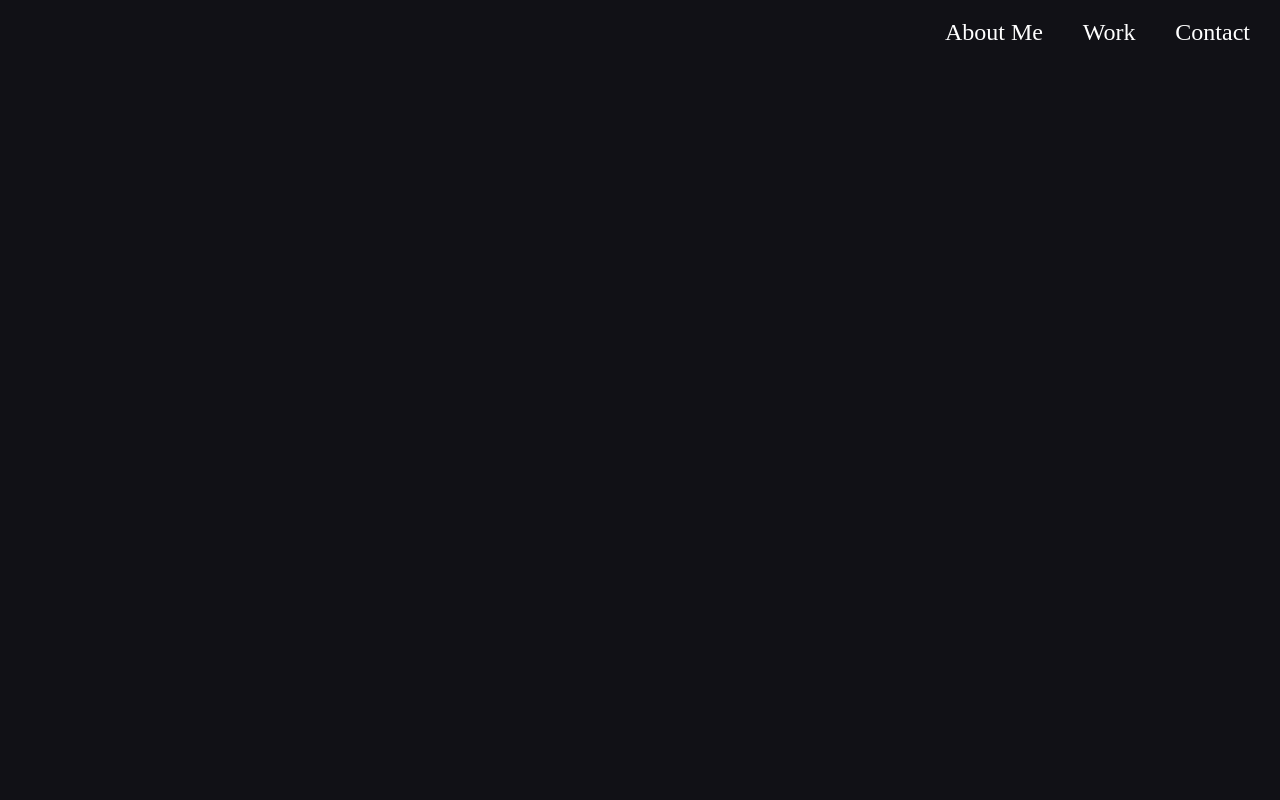
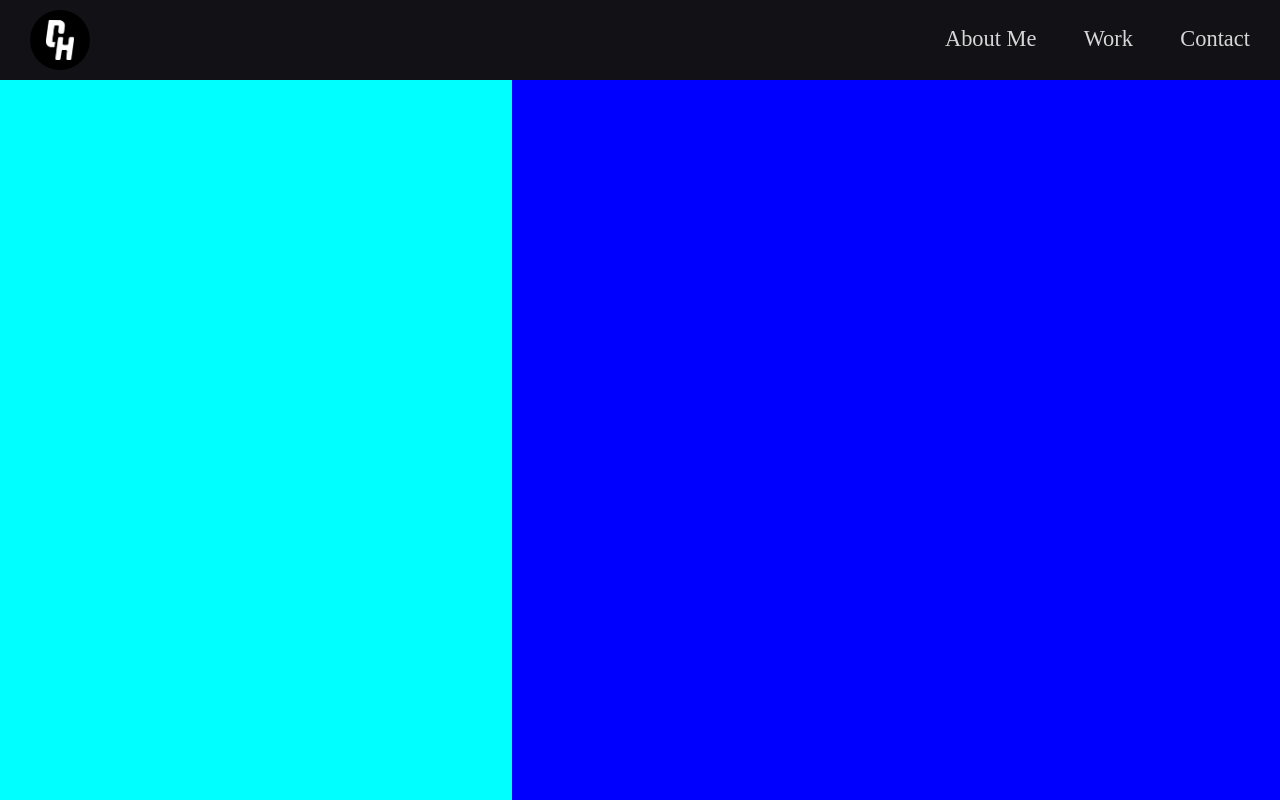
Before and after one commit to calvinwong95/chsolutions, a React (Create React App) app: page / in a window 1280 px wide. Built offline with nearby package versions, Linux system fonts and the light colour scheme; a web font is replaced by a local one.

Commit message:
added working navbar to change state

```diff
--- a/src/components/Navbar.js
+++ b/src/components/Navbar.js
@@ -1,23 +1,43 @@
 import React from "react";
 
-const Navbar = () => {
+const Navbar = ({ setPageState }) => {
   return (
     <div
       style={{
-        height: "8vh",
+        height: "10vh",
         display: "flex",
         alignItems: "center",
         paddingLeft: "30px",
         paddingRight: "30px",
-        justifyContent: "flex-end",
+        justifyContent: "space-between",
       }}
     >
+      {/* company logo */}
+      <div
+        style={{
+          width: "60px",
+          height: "60px",
+          borderRadius: "50%",
+          backgroundColor: "black",
+          display: "flex",
+          alignItems: "center",
+          justifyContent: "center",
+        }}
+      >
+        <img
+          src={require("../assets/ch.png")}
+          alt=""
+          wdith="40px"
+          height="40px"
+        />
+      </div>
       <div
         style={{
           width: "25%",
         }}
       >
         <ul
+          className="navbar-nav"
           style={{
             display: "flex",
             flexDirection: "row",
@@ -25,9 +45,15 @@ const Navbar = () => {
             listStyle: "none",
           }}
         >
-          <li className="navButton">About Me</li>
-          <li className="navButton">Work</li>
-          <li className="navButton">Contact</li>
+          <li className="nav-item">
+            <a onClick={() => setPageState("about-me")}>About Me</a>
+          </li>
+          <li className="nav-item">
+            <a onClick={() => setPageState("work")}>Work</a>
+          </li>
+          <li className="nav-item">
+            <a onClick={() => setPageState("contact")}>Contact</a>
+          </li>
         </ul>
       </div>
     </div>
--- a/src/index.css
+++ b/src/index.css
@@ -19,13 +19,36 @@ code {
 }
 
 
-.navButton {
-  color: white;
-  font-size: 1.5rem;
+.navbar-nav li > a{
+  color: rgb(215, 215, 215);
+  font-size: 1.4rem;
+}
+.navbar-nav li > a:hover{
+  color: #FFF;
+  cursor: pointer;
+}
+
+.navbar-nav li > a:after {
+    content: '';
+    display: block;
+    width: 0;
+    height: 2px;
+    background: #FFF;
+    transition: width .3s;
+}
+.navbar-nav li > a:hover::after {
+    width: 100%;
 
 }
 
-.navButton:hover {
-  color: gray;
-  text-decoration: underline;
+.containerLeft {
+  width:40vw ;
+  height:90vh;
+  background: aqua;
 }
+
+.containerRight {
+
+  flex:1;
+  background: blue;
+}
--- a/src/pages/MainPage.js
+++ b/src/pages/MainPage.js
@@ -1,12 +1,26 @@
-import React from "react";
+import React, { useState } from "react";
 import Navbar from "../components/Navbar";
 
 const MainPage = () => {
+  const [pageState, setPageState] = useState("default");
   return (
     <div
       style={{ width: "100vw", height: "100vh", backgroundColor: "#111116" }}
     >
-      <Navbar />
+      <Navbar setPageState={setPageState} />
+      <div
+        className="content"
+        style={{
+          display: "flex",
+          flexDirection: "row",
+          width: "100vw",
+          height: "90vh",
+          backgroundColor: "red",
+        }}
+      >
+        <div className="containerLeft"></div>
+        <div className="containerRight"></div>
+      </div>
     </div>
   );
 };
```
Also changed, not shown: src/assets/ch.png (added).
